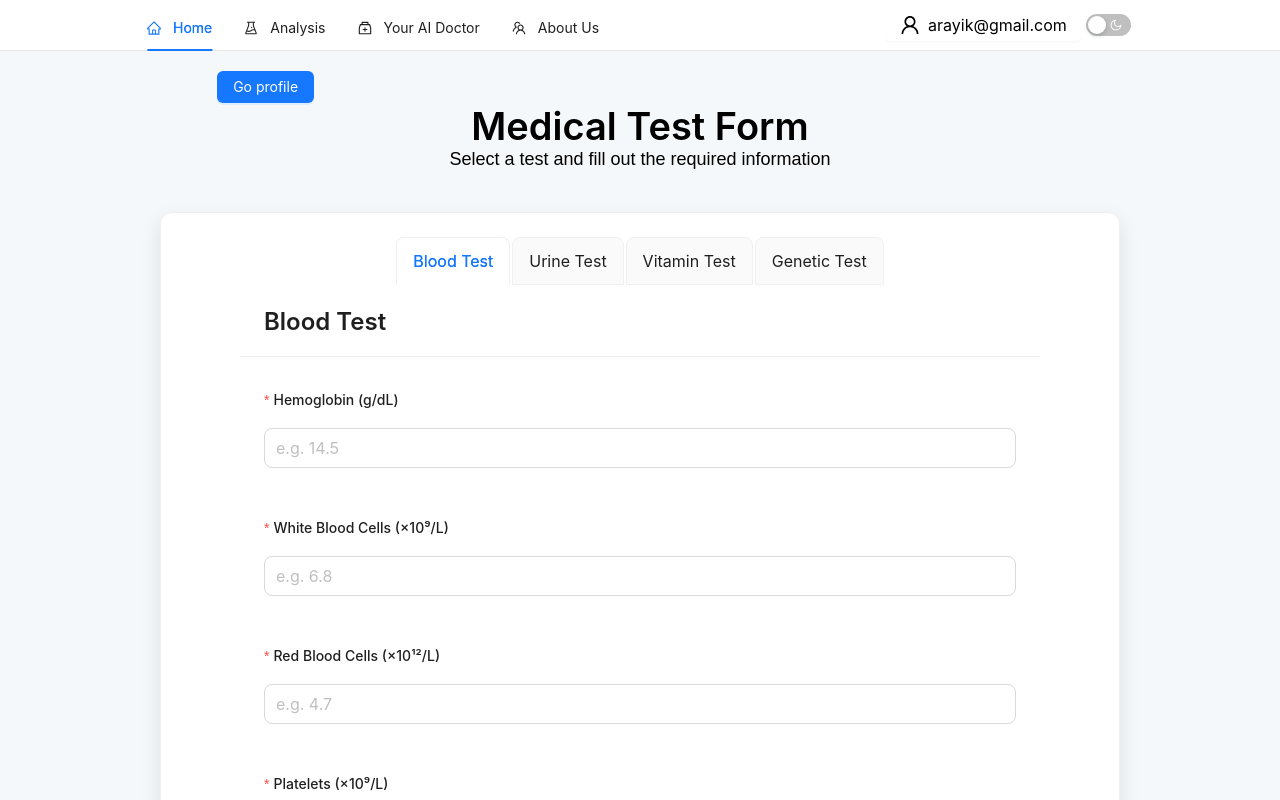
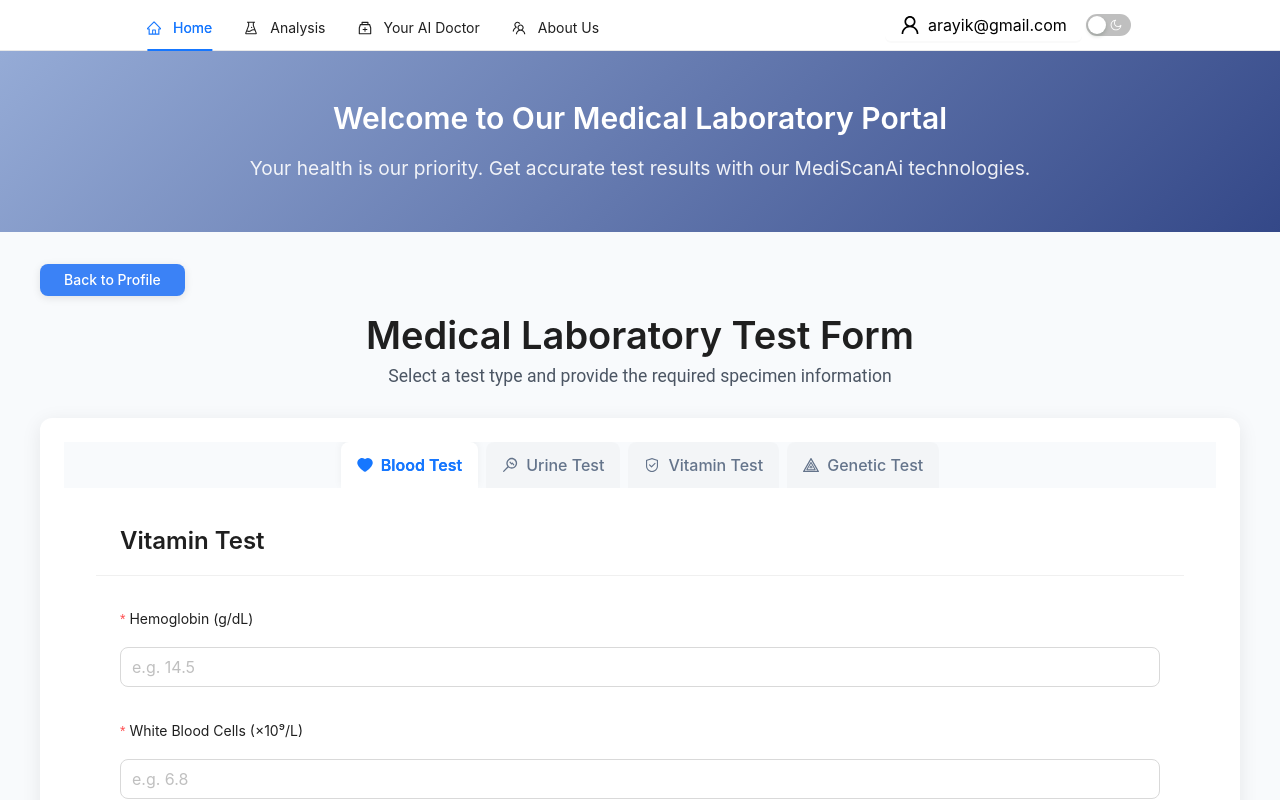
Before and after one commit to MediScanAi/MediScanAi, a React (Vite) app: page /tests-form/1 in a window 1280 px wide. Shown: the top 800 px of the page. Built offline with nearby package versions, Linux system fonts and the light colour scheme.

Commit message:
Add family history fields to GeneticTestForm, implement new fields in UrineTestForm and VitaminTestForm, and remove unused bloodTests.css file. Introduce rootForm.css for consistent styling across forms.

```diff
--- a/src/app/slices/urineTestSlice.ts
+++ b/src/app/slices/urineTestSlice.ts
@@ -21,6 +21,11 @@ export interface UrineTestFormValues {
   protein: number | null;
   glucose: number | null;
   ketones: number | null;
+  bilirubin: string | null;
+  urobilinogen: number | null;
+  nitrites: string | null;
+  leukocyteEsterase: string | null;
+  blood: string | null;
 }
 
 const initialState: UrineTestState = {
--- a/src/assets/styles/bloodTests.css
+++ /dev/null
@@ -1,24 +0,0 @@
-.blood-card {
-  max-width: 800px;
-  margin: 0 auto;
-  border: none;
-}
-
-.form-grid {
-  display: grid;
-  gap: 16px;
-}
-
-.error-message {
-  background-color: #fff2f0;
-  border: 1px solid #ffccc7;
-}
-
-.ant-form-item-label > label {
-  font-weight: 500;
-}
-
-.submit-btn {
-  width: 200px;
-  height: 40px;
-}
--- /dev/null
+++ b/src/assets/styles/rootForm.css
@@ -0,0 +1,129 @@
+.medical-form-container {
+    background: #f8fafc;
+    min-height: 100vh;
+    font-family: 'Roboto', 'Helvetica Neue', Arial, sans-serif;
+}
+
+.welcome-banner {
+    background: linear-gradient(135deg, #95abd6 0%, #344888 100%);
+    color: white;
+    padding: 3rem 2rem;
+    text-align: center;
+    margin-bottom: 2rem;
+}
+
+.welcome-content {
+    max-width: 800px;
+    margin: 0 auto;
+}
+
+.welcome-title {
+    color: white !important;
+    font-weight: 600;
+    margin-bottom: 1rem !important;
+    font-size: 2.2rem;
+}
+
+.welcome-message {
+    color: rgba(255, 255, 255, 0.9);
+    font-size: 1.2rem;
+    line-height: 1.6;
+}
+
+.form-content {
+    padding: 0 2rem 2rem;
+}
+
+.form-header {
+    max-width: 1200px;
+    margin: 0 auto 2rem;
+    position: relative;
+}
+
+.back-button {
+    background: #3b82f6;
+    border: none;
+    padding: 0.5rem 1.5rem;
+    border-radius: 8px;
+    font-weight: 500;
+    display: flex;
+    align-items: center;
+    transition: all 0.2s ease;
+    box-shadow: 0 2px 8px rgba(0, 0, 0, 0.1);
+}
+
+.back-button:hover {
+    background: #2563eb;
+    transform: translateY(-2px);
+    box-shadow: 0 4px 12px rgba(0, 0, 0, 0.15);
+}
+
+.header-content {
+    text-align: center;
+    padding-top: 1rem;
+}
+
+.medical-title {
+    color: #1e3a8a;
+    margin-bottom: 0.5rem !important;
+    font-weight: 600;
+    font-size: 2.25rem;
+}
+
+.medical-subtitle {
+    font-size: 1.1rem;
+    color: #4b5563;
+    margin-top: 0.5rem;
+    font-weight: 400;
+    max-width: 600px;
+    margin-left: auto;
+    margin-right: auto;
+}
+
+.medical-form-card {
+    max-width: 1200px;
+    margin: 0 auto;
+    border-radius: 12px;
+    box-shadow: 0 4px 20px rgba(0, 0, 0, 0.08);
+    border: none;
+    background: white;
+    overflow: hidden;
+}
+
+.medical-tabs .ant-tabs-nav {
+    margin-bottom: 0;
+    background: #f8fafc;
+    padding: 0 1rem;
+}
+
+.medical-tabs .ant-tabs-tab {
+    padding: 1rem 1.75rem;
+    font-size: 1rem;
+    font-weight: 500;
+    color: #64748b;
+    transition: all 0.2s ease;
+    border: none !important;
+    margin: 0 0.25rem !important;
+    border-radius: 8px 8px 0 0 !important;
+}
+
+.medical-tabs .ant-tabs-tab:hover {
+    color: #3b82f6;
+    background: #e0e7ff;
+}
+
+.medical-tabs .ant-tabs-tab-active {
+    background: white !important;
+    color: #1e40af !important;
+    font-weight: 600;
+    box-shadow: 0 -2px 8px rgba(0, 0, 0, 0.05);
+}
+
+.medical-tabs .ant-tabs-ink-bar {
+    height: 3px;
+    background: #3b82f6;
+}
+
+.medical-tabs .ant-tabs-content {
+    padding: 2rem;
+}
--- a/src/pages/main/testsform/BloodTestForm.tsx
+++ b/src/pages/main/testsform/BloodTestForm.tsx
@@ -2,11 +2,11 @@ import { Button, Form, InputNumber, message, Card, Typography } from 'antd';
 import { useAppDispatch, useAppSelector } from '../../../app/hooks';
 import { useEffect } from 'react';
 import { setBloodTestData } from '../../../app/slices/bloodTestSlice';
-import '../../../assets/styles/bloodTests.css';
 import type { RootState } from '../../../app/store';
 import type { BloodTestFormValues } from '../../../app/slices/bloodTestSlice';
 const { Title } = Typography;
-const fields = [
+
+const bloodTestFields = [
   {
     name: 'hemoglobin',
     label: 'Hemoglobin (g/dL)',
@@ -68,43 +68,26 @@ function BloodTestsForm() {
     form.setFieldsValue(data);
   }, [data, form]);
 
-  const validateNumber = (_: unknown, value: number) =>
-    isNaN(value) ? Promise.reject('Enter a valid number') : Promise.resolve();
 
-  const onFinish = async (values: BloodTestFormValues) => {
+  const onFinish = (values: BloodTestFormValues) => {
     dispatch(setBloodTestData(values));
-    message.success({
-      content: 'Blood test submitted successfully!',
-      className: 'success-message',
-    });
+    message.success('Blood test submitted successfully');
   };
 
+  console.log(data);
+
   return (
-    <Card title={<Title level={3}>Blood Test</Title>} className="blood-card">
-      <Form
-        form={form}
-        onFinish={onFinish}
-        layout="vertical"
-        size="large"
-        validateTrigger={['onBlur', 'onChange']}
+    <Card
+      style={{ border: 'none' }}
+      title={<Title level={3}>Vitamin Test</Title>}
     >
-        <div className="form-grid">
-          {fields.map((field) => (
+      <Form form={form} onFinish={onFinish} layout="vertical" size="large">
+        {bloodTestFields.map(field => (
           <Form.Item
             key={field.name}
-              label={field.label}
+            label={`${field.label}`}
             name={field.name}
-              rules={[
-                { required: true, message: 'This field is required' },
-                { validator: validateNumber },
-                {
-                  type: 'number',
-                  min: field.min,
-                  max: field.max,
-                  message: `Must be between ${field.min}-${field.max}`,
-                },
-              ]}
-              validateFirst
+            rules={[{ required: true }]}
           >
             <InputNumber
               min={field.min}
@@ -115,16 +98,10 @@ function BloodTestsForm() {
             />
           </Form.Item>
         ))}
-        </div>
 
-        <Form.Item style={{ textAlign: 'center', marginTop: 24 }}>
-          <Button
-            type="primary"
-            htmlType="submit"
-            size="large"
-            className="submit-btn"
-          >
-            Submit Blood Test
+        <Form.Item style={{ textAlign: 'center' }}>
+          <Button type="primary" htmlType="submit">
+            Submit Vitamin Test
           </Button>
         </Form.Item>
       </Form>
--- a/src/pages/main/testsform/GeneticTestForm.tsx
+++ b/src/pages/main/testsform/GeneticTestForm.tsx
@@ -6,14 +6,12 @@ import {
     Card,
     Typography,
     Input,
-    Checkbox,
 } from "antd";
 
 import { setGeneticTestData, type GeneticTestFormValues } from "../../../app/slices/geneticTestSlice";
 import { useAppDispatch, useAppSelector } from "../../../app/hooks";
 import type { RootState } from "../../../app/store";
 import { useEffect } from "react";
-
 const { Title } = Typography;
 
 const geneticFields = [
@@ -111,19 +109,19 @@ function GeneticTestForm() {
         form.setFieldsValue(data);
     }, [data, form]);
 
-    const validateNumber = (_: unknown, value: number) =>
-        isNaN(value) ? Promise.reject('Enter a valid number') : Promise.resolve();
 
-    const onFinish = async (values: GeneticTestFormValues) => {
+    const onFinish = (values: GeneticTestFormValues) => {
         dispatch(setGeneticTestData(values));
         message.success({
-            content: 'Form submitted successfully!',
+            content: `Genetic Test & Family Health History submitted successfully!`,
             className: 'success-message',
         });
     };
 
+    console.log(data);
+
     return (
-        <Card title={<Title level={3}>Genetic Test & Family Health History</Title>} className="blood-card">
+        <Card style={{ border: 'none' }} title={<Title level={3}>Genetic Test & Family Health History</Title>}>
             <Form
                 form={form}
                 onFinish={onFinish}
@@ -132,15 +130,14 @@ function GeneticTestForm() {
                 validateTrigger={['onBlur', 'onChange']}
             >
                 <Title level={4}>Genetic Test</Title>
-                <div className="form-grid">
+                <div>
                     {geneticFields.map((field) => (
                         <Form.Item
                             key={field.name}
                             label={field.label}
                             name={field.name}
                             rules={[
-                                { required: true, message: 'This field is required' },
-                                { validator: validateNumber },
+                                { required: true, },
                                 {
                                     type: 'number',
                                     min: field.min,
@@ -162,7 +159,7 @@ function GeneticTestForm() {
                 </div>
 
                 <Title level={4} style={{ marginTop: 32 }}>Family Health History</Title>
-                <div className="form-grid">
+                <div>
                     {familyHistoryFields.map((field) => (
                         <Form.Item
                             key={field.name}
@@ -170,7 +167,6 @@ function GeneticTestForm() {
                             name={field.name}
                             valuePropName="checked"
                         >
-                            <Checkbox style={{ marginBottom: 10 }} />
                             <Input.TextArea
                                 placeholder="Something to add?"
                                 style={{ marginBottom: 10, maxHeight: 100, overflowY: 'auto', minHeight: 50 }}
@@ -184,7 +180,6 @@ function GeneticTestForm() {
                         type="primary"
                         htmlType="submit"
                         size="large"
-                        className="submit-btn"
                     >
                         Submit Form
                     </Button>
--- a/src/pages/main/testsform/RootForm.tsx
+++ b/src/pages/main/testsform/RootForm.tsx
@@ -1,13 +1,15 @@
 import { Tabs, Typography, Card, Button } from 'antd';
 import type { TabsProps } from 'antd';
-import BloodTestsForm from './BloodTestForm';
-import UrineTestForm from './UrineTestForm';
-import VitaminTestForm from './VitaminTestForm';
 import { useNavigate, useParams } from 'react-router-dom';
 import type { JSX } from 'react';
+import { HeartFilled, SafetyOutlined, HeatMapOutlined, MonitorOutlined } from '@ant-design/icons';
+import '../../../assets/styles/rootForm.css';
+import VitaminTestForm from './VitaminTestForm';
+import UrineTestForm from './UrineTestForm';
+import BloodTestsForm from './BloodTestForm';
 import GeneticTestForm from './GeneticTestForm';
 
-const { Title } = Typography;
+const { Title, Text } = Typography;
 
 function RootForm(): JSX.Element | null {
   const navigate = useNavigate();
@@ -15,22 +17,42 @@ function RootForm(): JSX.Element | null {
 
   const items: TabsProps['items'] = [
     {
-      label: 'Blood Test',
+      label: (
+        <span>
+          <HeartFilled style={{ marginRight: 8 }} />
+          Blood Test
+        </span>
+      ),
       key: 'blood-test',
       children: <BloodTestsForm />,
     },
     {
-      label: 'Urine Test',
+      label: (
+        <span>
+          <MonitorOutlined style={{ marginRight: 8 }} />
+          Urine Test
+        </span>
+      ),
       key: 'urine-test',
       children: <UrineTestForm />,
     },
     {
-      label: 'Vitamin Test',
+      label: (
+        <span>
+          <SafetyOutlined style={{ marginRight: 8 }} />
+          Vitamin Test
+        </span>
+      ),
       key: 'vitamin-test',
       children: <VitaminTestForm />,
     },
     {
-      label: 'Genetic Test',
+      label: (
+        <span>
+          <HeatMapOutlined style={{ marginRight: 8 }} />
+          Genetic Test
+        </span>
+      ),
       key: 'genetic-test',
       children: <GeneticTestForm />,
     },
@@ -40,41 +62,42 @@ function RootForm(): JSX.Element | null {
     navigate(`/tests-form/${key}`);
   };
 
-  const activeKey =
-    items.find((item) => item.key === testType)?.key || 'blood-test';
+  const activeKey = items.find((item) => item.key === testType)?.key || 'blood-test';
 
   return (
-    <div
-      style={{
-        backgroundColor: '#f5f8fa',
-        minHeight: '100vh',
-        padding: '20px 16px',
-        display: 'flex',
-        flexDirection: 'column',
-        alignItems: 'center',
-      }}
+    <div className="medical-form-container">
+      <div className="welcome-banner">
+        <div className="welcome-content">
+          <Title level={2} className="welcome-title">
+            Welcome to Our Medical Laboratory Portal
+          </Title>
+          <Text className="welcome-message">
+            Your health is our priority. Get accurate test results with our MediScanAi technologies.
+          </Text>
+        </div>
+      </div>
+
+      <div className="form-content">
+        <div className="form-header">
+          <Button
+            className="back-button"
+            onClick={() => navigate('/profile')}
+            type="primary"
           >
-      <Button style={{ margin: '0 60% 0 0' }} onClick={() => navigate('/profile')} type="primary">Go profile</Button>
-      <div style={{ textAlign: 'center', marginBottom: 24 }}>
-        <Title level={1} style={{ color: 'black', marginBottom: 0 }}>
-          Medical Test Form
+            Back to Profile
+          </Button>
+
+          <div className="header-content">
+            <Title level={1} className="medical-title">
+              Medical Laboratory Test Form
             </Title>
-        <p style={{ fontSize: 18, color: 'black' }}>
-          Select a test and fill out the required information
+            <p className="medical-subtitle">
+              Select a test type and provide the required specimen information
             </p>
           </div>
+        </div>
 
-      <Card
-        style={{
-          width: '100%',
-          maxWidth: 960,
-          borderRadius: 12,
-          boxShadow: '0 8px 20px rgba(0,0,0,0.1)',
-          background: '#fff',
-          position: 'relative',
-          backdropFilter: 'blur(6px)',
-        }}
-      >
+        <Card className="medical-form-card">
           <Tabs
             type="card"
             centered
@@ -82,8 +105,10 @@ function RootForm(): JSX.Element | null {
             activeKey={activeKey}
             onChange={handleTabChange}
             items={items}
+            className="medical-tabs"
           />
         </Card>
+      </div>
     </div>
   );
 }
```
Also changed, not shown: src/app/slices/geneticTestSlice.ts (+11 -2 lines), src/assets/styles/Profile.css (+0 -11 lines), src/pages/main/testsform/UrineTestForm.tsx (+70 -40 lines), src/pages/main/testsform/VitaminTestForm.tsx (+34 -23 lines). Lines whose indentation alone changed are shown as unchanged.
